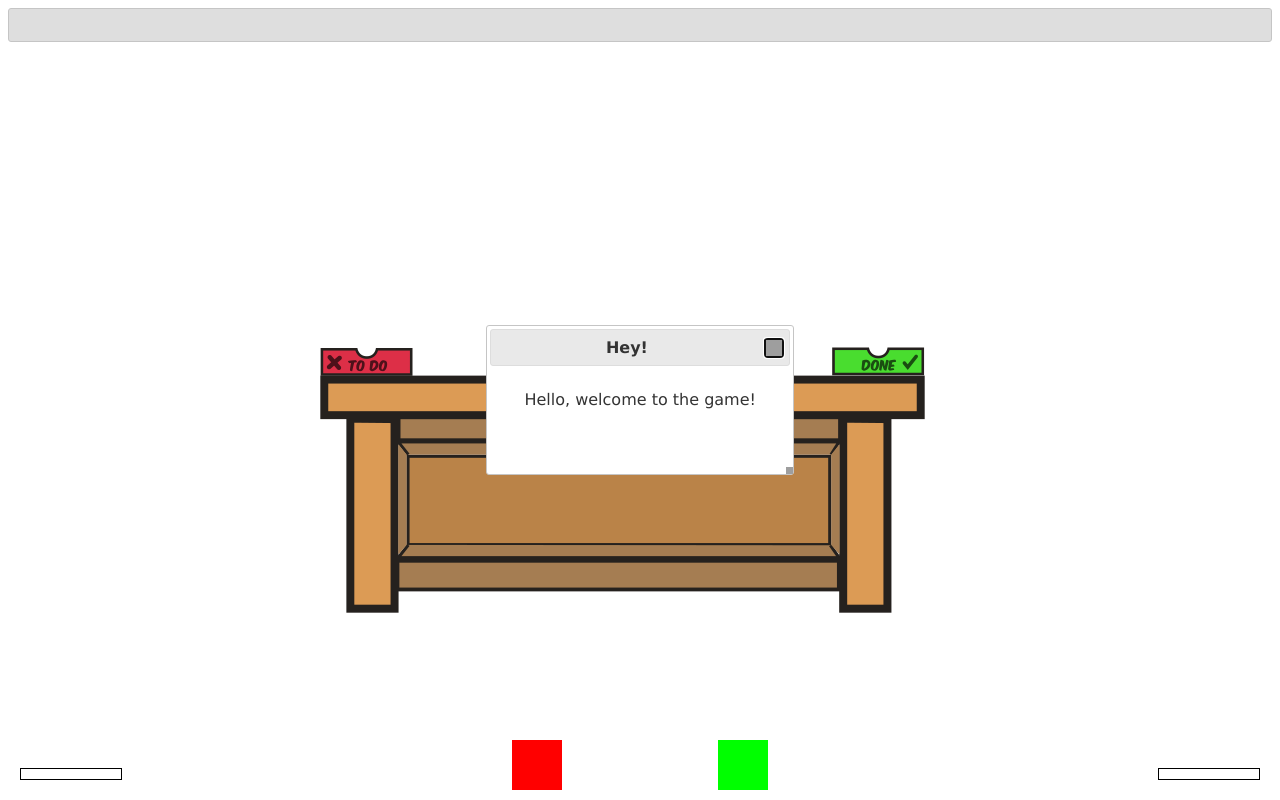
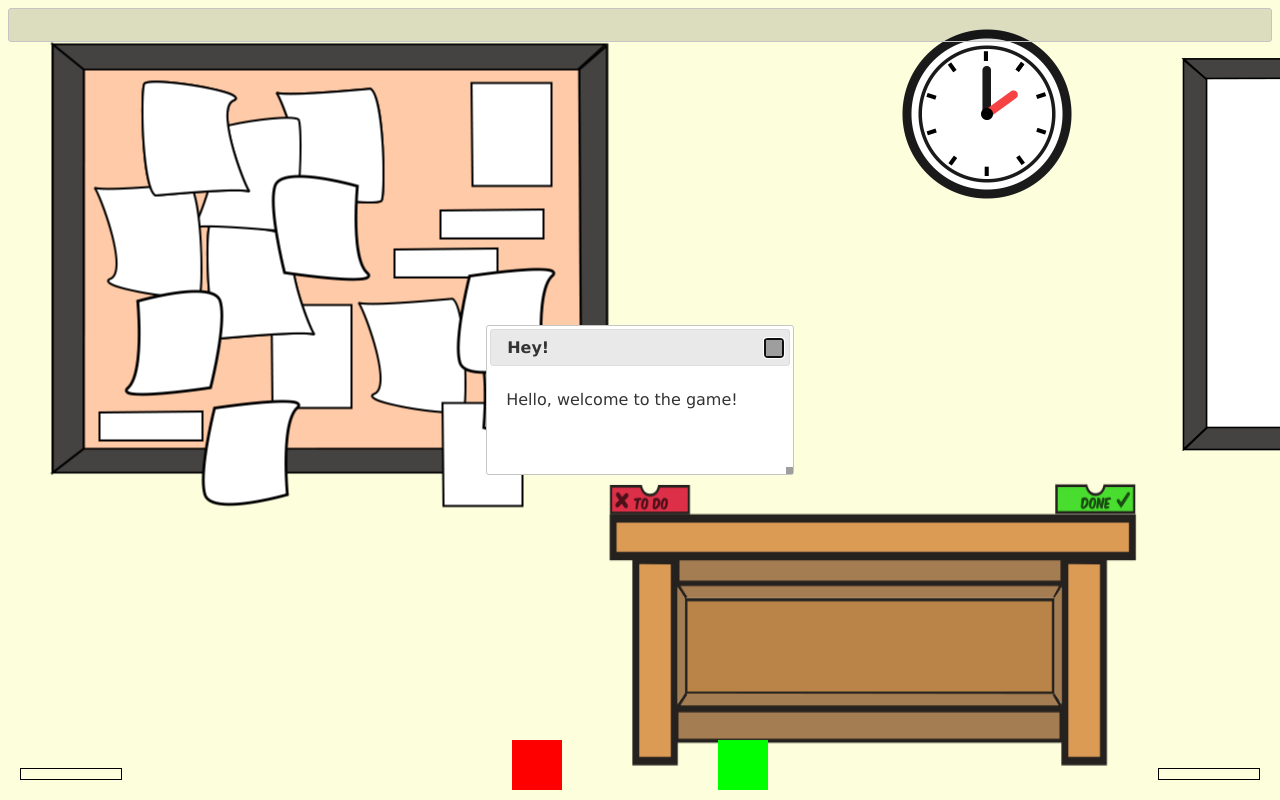
Before and after one commit to gwandre/vanhackathon2016, a plain HTML site: page index.html in a window 1280 px wide. Drawn offline with nearby package versions, Linux system fonts and the light colour scheme; grey boxes are pictures that could not be loaded.

Commit message:
Added scenario image

```diff
--- a/css/main.css
+++ b/css/main.css
@@ -3,12 +3,19 @@
 }
 
 body {
-    text-align: center;
     background-color: #FFFFFF;
-    background-image: url('../img/table.png');
+    background-image: url('../img/scenario.png');
     background-repeat: no-repeat;
-    background-position: center;
+    background-position: absolute;
     background-attachment: fixed;
+}
+
+#scenario{
+    position:absolute;
+    bottom:10px;
+    left:42%;
+    width:700px;
+    height:500px;
 }
 
 #progressbar {
--- a/index.html
+++ b/index.html
@@ -12,6 +12,7 @@
   <script src="js/main.js"></script>
 </head>
 <body onkeypress="checkKey(e)">
+  <img id="scenario" src="img/table.png">
   <div id="dialog" title="Hey!"><p></p></div>
 
   <div id="progressbar"></div>
```
Also changed, not shown: img/scenario.png (added).
